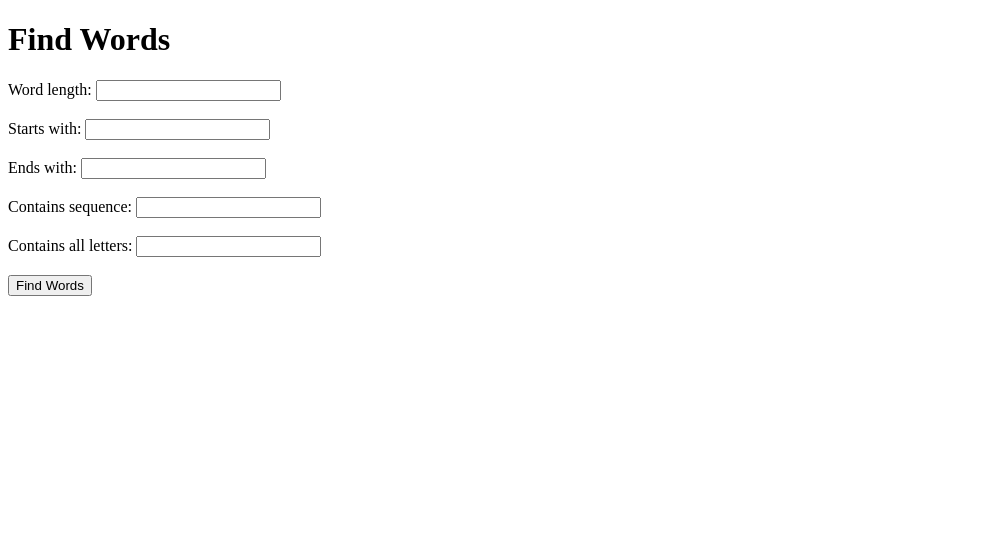
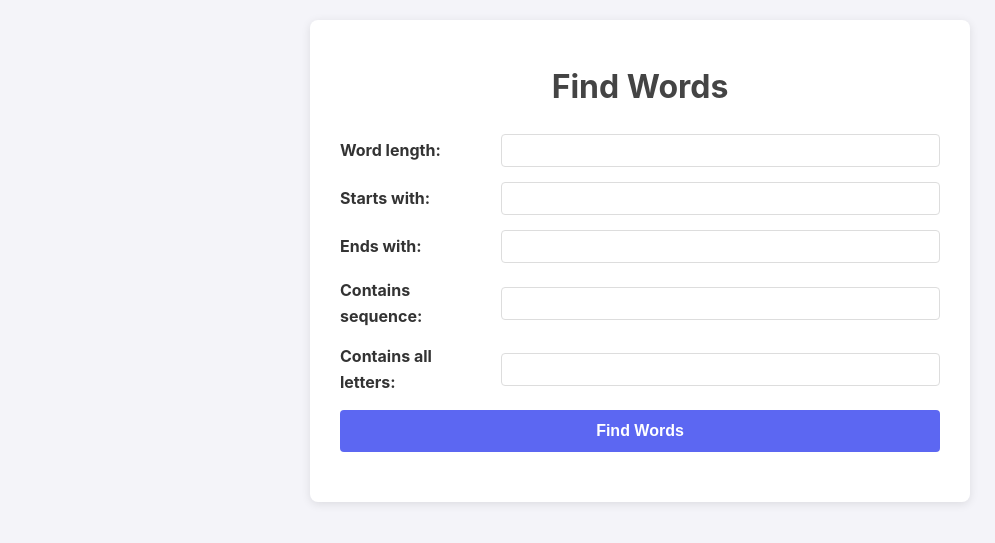
Before and after one commit to jnillius/wordfinder, a Flask app: page / in a window 1280 px wide. Shown: the top 543 px of the page, without its empty margins (0-995 px from the left). Run offline with Flask 3, Linux system fonts and the light colour scheme; parts of the project's set-up code (start-up, migrations or seed data) failed here and were passed over.

Commit message:
improving layout

```diff
--- /dev/null
+++ b/static/style.css
@@ -0,0 +1,84 @@
+
+body {
+    font-family: -apple-system, BlinkMacSystemFont, "Segoe UI", Roboto, Helvetica, Arial, sans-serif;
+    background-color: #f4f4f9;
+    color: #333;
+    line-height: 1.6;
+    margin: 0;
+    padding: 20px;
+}
+
+.container {
+    max-width: 600px;
+    margin: auto;
+    background: #fff;
+    padding: 20px 30px;
+    border-radius: 8px;
+    box-shadow: 0 2px 10px rgba(0,0,0,0.1);
+}
+
+h1, h2 {
+    color: #444;
+    text-align: center;
+}
+
+form {
+    display: flex;
+    flex-direction: column;
+    gap: 15px;
+    margin-bottom: 30px;
+}
+
+.form-group {
+    display: grid;
+    grid-template-columns: 1fr 3fr;
+    align-items: center;
+    gap: 15px;
+}
+
+label {
+    font-weight: bold;
+    text-align: left;
+}
+
+input[type="text"],
+input[type="number"] {
+    width: 100%;
+    padding: 8px;
+    border: 1px solid #ddd;
+    border-radius: 4px;
+    box-sizing: border-box;
+}
+
+button[type="submit"] {
+    grid-column: 1 / -1;
+    background-color: #5c67f2;
+    color: white;
+    padding: 12px 15px;
+    border: none;
+    border-radius: 4px;
+    cursor: pointer;
+    font-size: 16px;
+    font-weight: bold;
+    transition: background-color 0.3s ease;
+}
+
+button[type="submit"]:hover {
+    background-color: #4a54e1;
+}
+
+#results-list {
+    list-style-type: none;
+    padding: 0;
+    column-count: 3;
+    column-gap: 20px;
+}
+
+#results-list li {
+    background: #f9f9f9;
+    margin-bottom: 8px;
+    padding: 10px;
+    border-radius: 4px;
+    border-left: 5px solid #5c67f2;
+    break-inside: avoid-column;
+}
--- a/templates/index.html
+++ b/templates/index.html
@@ -2,35 +2,48 @@
 <html>
 <head>
     <title>Word Finder</title>
+    <link rel="stylesheet" href="{{ url_for('static', filename='style.css') }}">
 </head>
 <body>
+<div class="container">
     <h1>Find Words</h1>
     <form method="POST">
-        <label>Word length:</label>
-        <input type="number" name="length"><br><br>
+        <div class="form-group">
+            <label>Word length:</label>
+            <input type="number" name="length">
+        </div>
 
-        <label>Starts with:</label>
-        <input type="text" name="start" maxlength="1"><br><br>
+        <div class="form-group">
+            <label>Starts with:</label>
+            <input type="text" name="start" maxlength="1">
+        </div>
 
-        <label>Ends with:</label>
-        <input type="text" name="end" maxlength="1"><br><br>
+        <div class="form-group">
+            <label>Ends with:</label>
+            <input type="text" name="end" maxlength="1">
+        </div>
 
-        <label>Contains sequence:</label>
-        <input type="text" name="contains"><br><br>
+        <div class="form-group">
+            <label>Contains sequence:</label>
+            <input type="text" name="contains">
+        </div>
 
-        <label>Contains all letters:</label>
-        <input type="text" name="contains_all"><br><br>
+        <div class="form-group">
+            <label>Contains all letters:</label>
+            <input type="text" name="contains_all">
+        </div>
 
         <button type="submit">Find Words</button>
     </form>
 
     {% if results %}
-        <h2>Results:</h2>
-        <ul>
+        <h2>Results ({{ results|length }})</h2>
+        <ul id="results-list">
         {% for word in results %}
             <li>{{ word }}</li>
         {% endfor %}
         </ul>
     {% endif %}
+</div>
 </body>
 </html>
```
